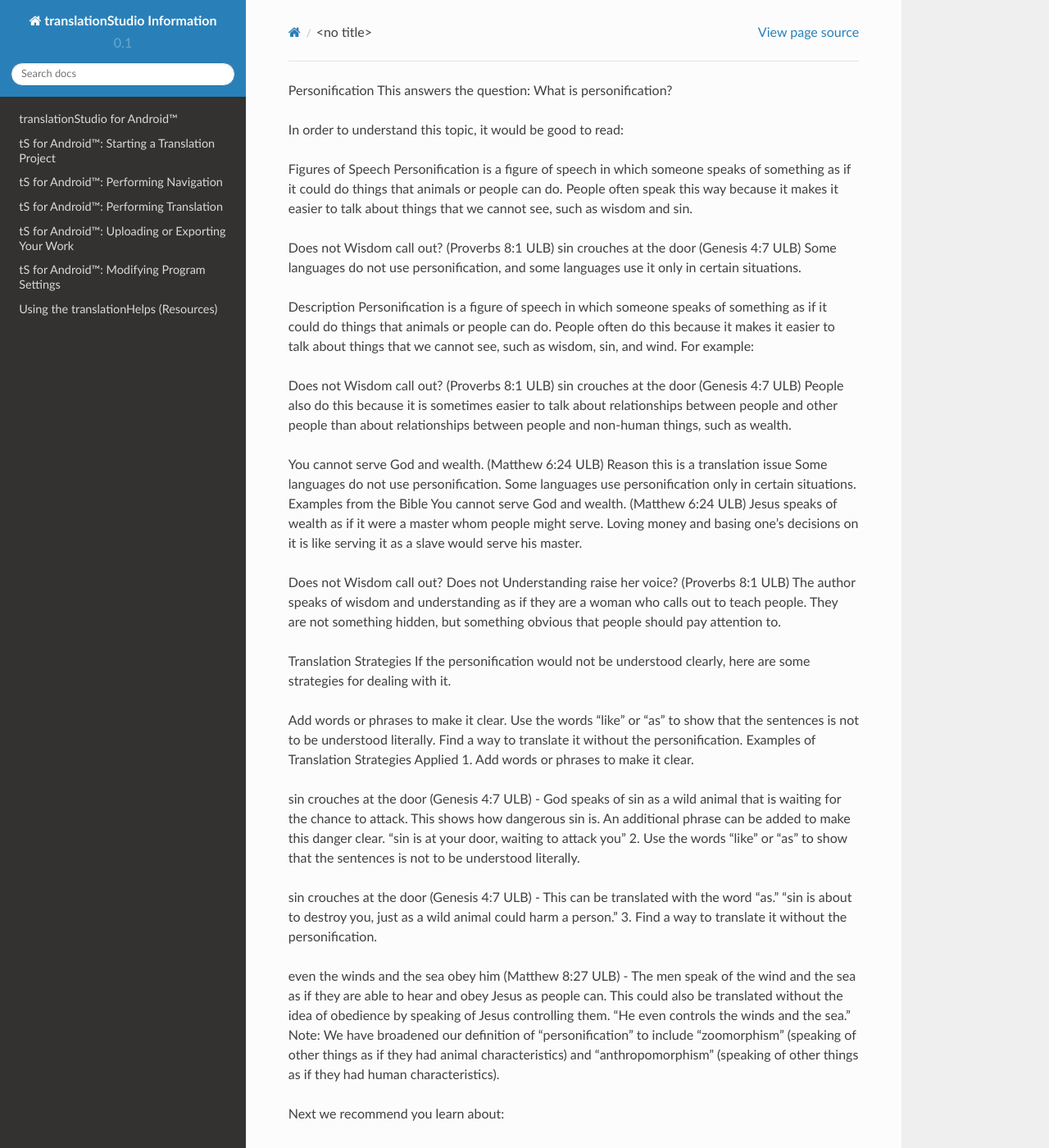
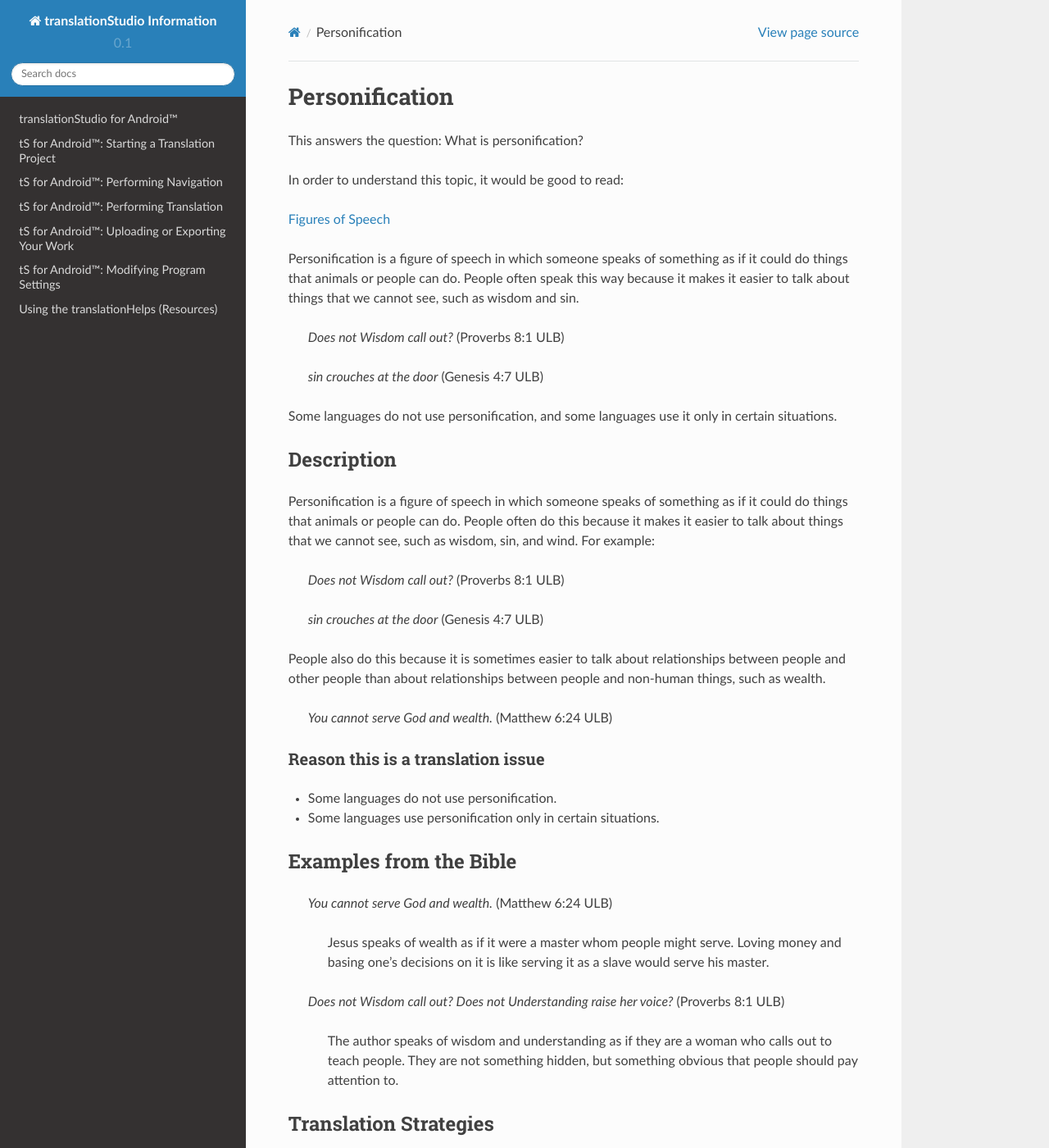
Before and after one commit to unfoldingWord-dev/translationStudio-Info, a Sphinx documentation site: the page built from docs/Personification.rst, in a window 1280 px wide and 1400 px high. Shown: the whole window at 82% size. Built offline with Sphinx 7.4.7 and the Read the Docs theme 2.0.0, drawn with Linux system fonts in a browser that asks for light colours; pages that are not in the unit, such as notebooks, are missing from menus; part of the change alters nothing that is shown; some of the changed text lies outside the part shown.

Commit message:
Update Personification.rst

```diff
--- a/docs/Personification.rst
+++ b/docs/Personification.rst
@@ -1,55 +1,87 @@
 Personification
+===============
+
 This answers the question: What is personification?
 
 In order to understand this topic, it would be good to read:
 
-Figures of Speech
+`Figures of Speech <https://github.com/unfoldingWord-dev/translationStudio-Info/blob/master/docs/FiguresOfSpeech.rst>`_
+
 Personification is a figure of speech in which someone speaks of something as if it could do things that animals or people can do. People often speak this way because it makes it easier to talk about things that we cannot see, such as wisdom and sin.
 
-Does not Wisdom call out? (Proverbs 8:1 ULB)
-sin crouches at the door (Genesis 4:7 ULB)
+  *Does not Wisdom call out?* (Proverbs 8:1 ULB)
+
+  *sin crouches at the door* (Genesis 4:7 ULB)
+
 Some languages do not use personification, and some languages use it only in certain situations.
 
 Description
+-------------
+
 Personification is a figure of speech in which someone speaks of something as if it could do things that animals or people can do. People often do this because it makes it easier to talk about things that we cannot see, such as wisdom, sin, and wind. For example:
 
-Does not Wisdom call out? (Proverbs 8:1 ULB)
-sin crouches at the door (Genesis 4:7 ULB)
+  *Does not Wisdom call out?* (Proverbs 8:1 ULB)
+
+  *sin crouches at the door* (Genesis 4:7 ULB)
+
 People also do this because it is sometimes easier to talk about relationships between people and other people than about relationships between people and non-human things, such as wealth.
 
-You cannot serve God and wealth. (Matthew 6:24 ULB)
+  *You cannot serve God and wealth.* (Matthew 6:24 ULB)
+
 Reason this is a translation issue
-Some languages do not use personification.
-Some languages use personification only in certain situations.
+^^^^^^^^^^^^^^^^^^^^^^^^^^^^^^^^^^
+
+* Some languages do not use personification.
+
+* Some languages use personification only in certain situations.
+
 Examples from the Bible
-You cannot serve God and wealth. (Matthew 6:24 ULB)
-Jesus speaks of wealth as if it were a master whom people might serve. Loving money and basing one's decisions on it is like serving it as a slave would serve his master.
+-----------------------
 
-Does not Wisdom call out? Does not Understanding raise her voice? (Proverbs 8:1 ULB)
-The author speaks of wisdom and understanding as if they are a woman who calls out to teach people. They are not something hidden, but something obvious that people should pay attention to.
+  *You cannot serve God and wealth.* (Matthew 6:24 ULB)
+
+    Jesus speaks of wealth as if it were a master whom people might serve. Loving money and basing one's decisions on it is like serving it as a slave would serve his master.
+
+  *Does not Wisdom call out? Does not Understanding raise her voice?* (Proverbs 8:1 ULB)
+
+    The author speaks of wisdom and understanding as if they are a woman who calls out to teach people. They are not something hidden, but something obvious that people should pay attention to.
 
 Translation Strategies
+----------------------
+
 If the personification would not be understood clearly, here are some strategies for dealing with it.
 
-Add words or phrases to make it clear.
-Use the words "like" or "as" to show that the sentences is not to be understood literally.
-Find a way to translate it without the personification.
-Examples of Translation Strategies Applied
 1. Add words or phrases to make it clear.
 
-sin crouches at the door (Genesis 4:7 ULB) - God speaks of sin as a wild animal that is waiting for the chance to attack. This shows how dangerous sin is. An additional phrase can be added to make this danger clear.
-"sin is at your door, waiting to attack you"
 2. Use the words "like" or "as" to show that the sentences is not to be understood literally.
 
-sin crouches at the door (Genesis 4:7 ULB) - This can be translated with the word "as."
-"sin is about to destroy you, just as a wild animal could harm a person."
 3. Find a way to translate it without the personification.
 
-even the winds and the sea obey him (Matthew 8:27 ULB) - The men speak of the wind and the sea as if they are able to hear and obey Jesus as people can. This could also be translated without the idea of obedience by speaking of Jesus controlling them.
-"He even controls the winds and the sea."
-Note: We have broadened our definition of "personification" to include "zoomorphism" (speaking of other things as if they had animal characteristics) and "anthropomorphism" (speaking of other things as if they had human characteristics).
+Examples of Translation Strategies Applied
+-------------------------------------------
+
+1. Add words or phrases to make it clear.
+
+  *sin crouches at the door* (Genesis 4:7 ULB) - God speaks of sin as a wild animal that is waiting for the chance to attack. This shows how dangerous sin is. An additional phrase can be added to make this danger clear.
+
+    "sin is at your door, waiting to attack you"
+
+2. Use the words "like" or "as" to show that the sentences is not to be understood literally.
+
+  *sin crouches at the door* (Genesis 4:7 ULB) - This can be translated with the word "as."
+
+    "sin is about to destroy you, just as a wild animal could harm a person."
+
+3. Find a way to translate it without the personification.
+
+  *even the winds and the sea obey him* (Matthew 8:27 ULB) - The men speak of the wind and the sea as if they are able to hear and obey Jesus as people can. This could also be translated without the idea of obedience by speaking of Jesus controlling them.
+
+    "He even controls the winds and the sea."
+
+**Note**: We have broadened our definition of "personification" to include "zoomorphism" (speaking of other things as if they had animal characteristics) and "anthropomorphism" (speaking of other things as if they had human characteristics).
 
 Next we recommend you learn about:
 
-Apostrophe
-Biblical Imagery - Common Patterns
+`Apostrophe <https://github.com/unfoldingWord-dev/translationStudio-Info/blob/master/docs/Apostrophe.rst>`_
+
+`Biblical Imagery - Common Patterns <https://github.com/unfoldingWord-dev/translationStudio-Info/blob/master/docs/BiblicalImageryCommon.rst>`_
```
